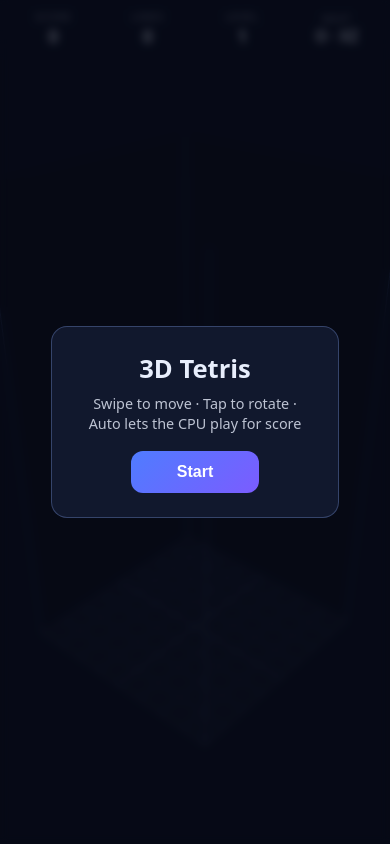
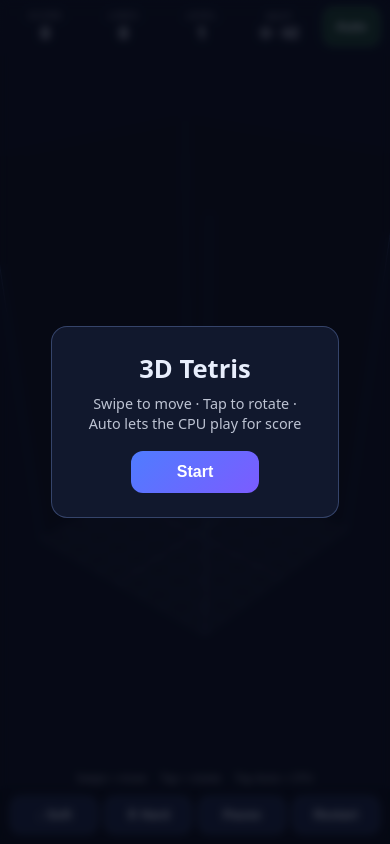
Before and after one commit to tycosplayer-rgb/tetris-3d, a website built with Vite: page index.html in a window 390 px wide. Built offline with nearby package versions, Linux system fonts and the light colour scheme; animation ran at ten frames a second.

Commit message:
Move Auto to top HUD; keep bottom controls on-screen
Fixes mobile clipping: canvas uses minmax(0,1fr)/100dvh, Auto sits in the always-visible header.

```diff
--- a/index.html
+++ b/index.html
@@ -30,6 +30,7 @@
           <span class="label">Next</span>
           <span id="next-label">—</span>
         </div>
+        <button type="button" id="btn-auto" aria-label="Auto play">Auto</button>
       </header>
 
       <canvas id="game-canvas"></canvas>
@@ -37,12 +38,10 @@
       <div id="hints">
         <span>Swipe = move</span>
         <span>Tap = rotate</span>
-        <span>Auto = CPU play</span>
-        <span>⬇ button = hard drop</span>
+        <span>Top Auto = CPU</span>
       </div>
 
       <div id="controls">
-        <button type="button" id="btn-auto" aria-label="Auto play">Auto</button>
         <button type="button" id="btn-soft" aria-label="Soft drop">↓ Soft</button>
         <button type="button" id="btn-hard" aria-label="Hard drop">⬇ Hard</button>
         <button type="button" id="btn-pause" aria-label="Pause">Pause</button>
--- a/src/style.css
+++ b/src/style.css
@@ -10,6 +10,7 @@ html,
 body {
   width: 100%;
   height: 100%;
+  height: 100dvh;
   overflow: hidden;
   background: #0b1020;
   color: #e8eefc;
@@ -24,50 +25,80 @@ body {
   position: relative;
   width: 100%;
   height: 100%;
+  height: 100dvh;
   display: grid;
-  grid-template-rows: auto 1fr auto auto;
+  grid-template-rows: auto minmax(0, 1fr) auto auto;
   padding: env(safe-area-inset-top) env(safe-area-inset-right) env(safe-area-inset-bottom)
     env(safe-area-inset-left);
+  min-height: 0;
 }
 
 #hud {
   display: flex;
-  gap: 0.75rem;
-  justify-content: space-around;
+  gap: 0.5rem;
+  justify-content: space-between;
   align-items: center;
-  padding: 0.6rem 0.75rem;
+  padding: 0.45rem 0.65rem;
   background: linear-gradient(180deg, rgba(12, 18, 36, 0.95), rgba(12, 18, 36, 0.55));
   z-index: 2;
+  flex-shrink: 0;
 }
 
 .stat {
   display: flex;
   flex-direction: column;
   align-items: center;
-  min-width: 3.5rem;
+  min-width: 2.6rem;
+  flex: 1;
 }
 
 .stat .label {
-  font-size: 0.65rem;
+  font-size: 0.6rem;
   letter-spacing: 0.08em;
   text-transform: uppercase;
   opacity: 0.65;
 }
 
 .stat span:last-child {
-  font-size: 1.1rem;
+  font-size: 1rem;
   font-weight: 700;
   font-variant-numeric: tabular-nums;
 }
 
 #next-label {
-  font-size: 0.95rem !important;
+  font-size: 0.85rem !important;
   font-weight: 600 !important;
+}
+
+#btn-auto {
+  appearance: none;
+  flex: 0 0 auto;
+  border: 1px solid rgba(120, 220, 160, 0.45);
+  background: rgba(30, 70, 50, 0.95);
+  color: #e8eefc;
+  border-radius: 0.65rem;
+  padding: 0.45rem 0.75rem;
+  font-size: 0.85rem;
+  font-weight: 700;
+  cursor: pointer;
+  min-height: 2.4rem;
+  z-index: 3;
+}
+
+#btn-auto.active {
+  background: rgba(40, 160, 100, 0.98);
+  border-color: rgba(140, 240, 180, 0.75);
+  box-shadow: 0 0 0 2px rgba(80, 200, 130, 0.35);
+}
+
+#btn-auto:active {
+  filter: brightness(1.1);
 }
 
 #game-canvas {
   width: 100%;
   height: 100%;
+  min-height: 0;
   display: block;
   touch-action: none;
   z-index: 1;
@@ -76,21 +107,23 @@ body {
 #hints {
   display: flex;
   flex-wrap: wrap;
-  gap: 0.5rem 1rem;
+  gap: 0.35rem 0.85rem;
   justify-content: center;
-  padding: 0.35rem 0.75rem;
-  font-size: 0.72rem;
+  padding: 0.25rem 0.65rem;
+  font-size: 0.68rem;
   opacity: 0.7;
   z-index: 2;
+  flex-shrink: 0;
 }
 
 #controls {
   display: grid;
-  grid-template-columns: repeat(5, 1fr);
-  gap: 0.45rem;
-  padding: 0.5rem 0.75rem 0.85rem;
+  grid-template-columns: repeat(4, 1fr);
+  gap: 0.4rem;
+  padding: 0.4rem 0.65rem 0.65rem;
   z-index: 2;
-  background: rgba(8, 12, 24, 0.85);
+  background: rgba(8, 12, 24, 0.9);
+  flex-shrink: 0;
 }
 
 #controls button {
@@ -99,8 +132,8 @@ body {
   background: rgba(30, 42, 78, 0.9);
   color: #e8eefc;
   border-radius: 0.65rem;
-  padding: 0.7rem 0.4rem;
-  font-size: 0.85rem;
+  padding: 0.65rem 0.3rem;
+  font-size: 0.8rem;
   font-weight: 600;
   cursor: pointer;
 }
@@ -170,7 +203,18 @@ body {
   }
 }
 
-#btn-auto.active {
-  background: rgba(40, 140, 90, 0.95);
-  border-color: rgba(120, 220, 160, 0.55);
+@media (max-height: 560px) {
+  #hints {
+    display: none;
+  }
+  #hud {
+    padding: 0.35rem 0.5rem;
+  }
+  #controls {
+    padding: 0.3rem 0.5rem 0.45rem;
+  }
+  #controls button {
+    padding: 0.5rem 0.25rem;
+    font-size: 0.75rem;
+  }
 }
```
